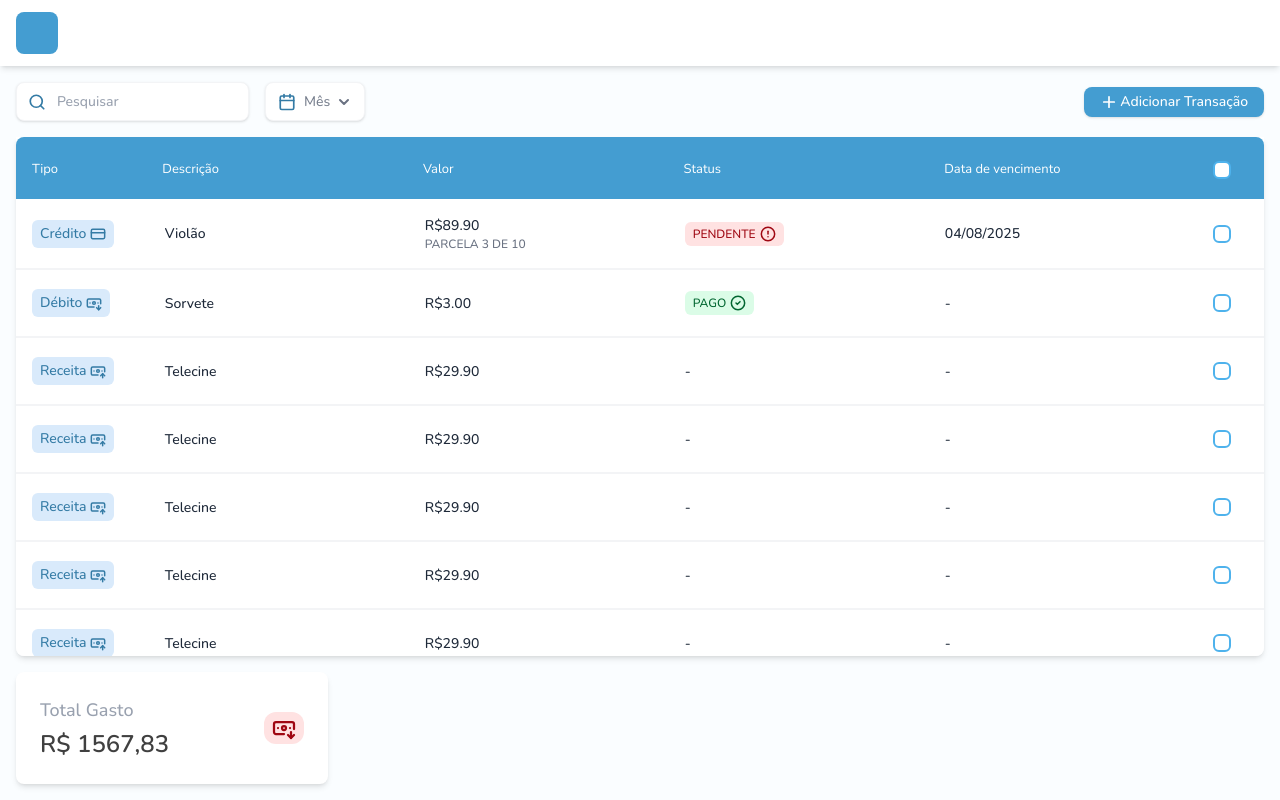
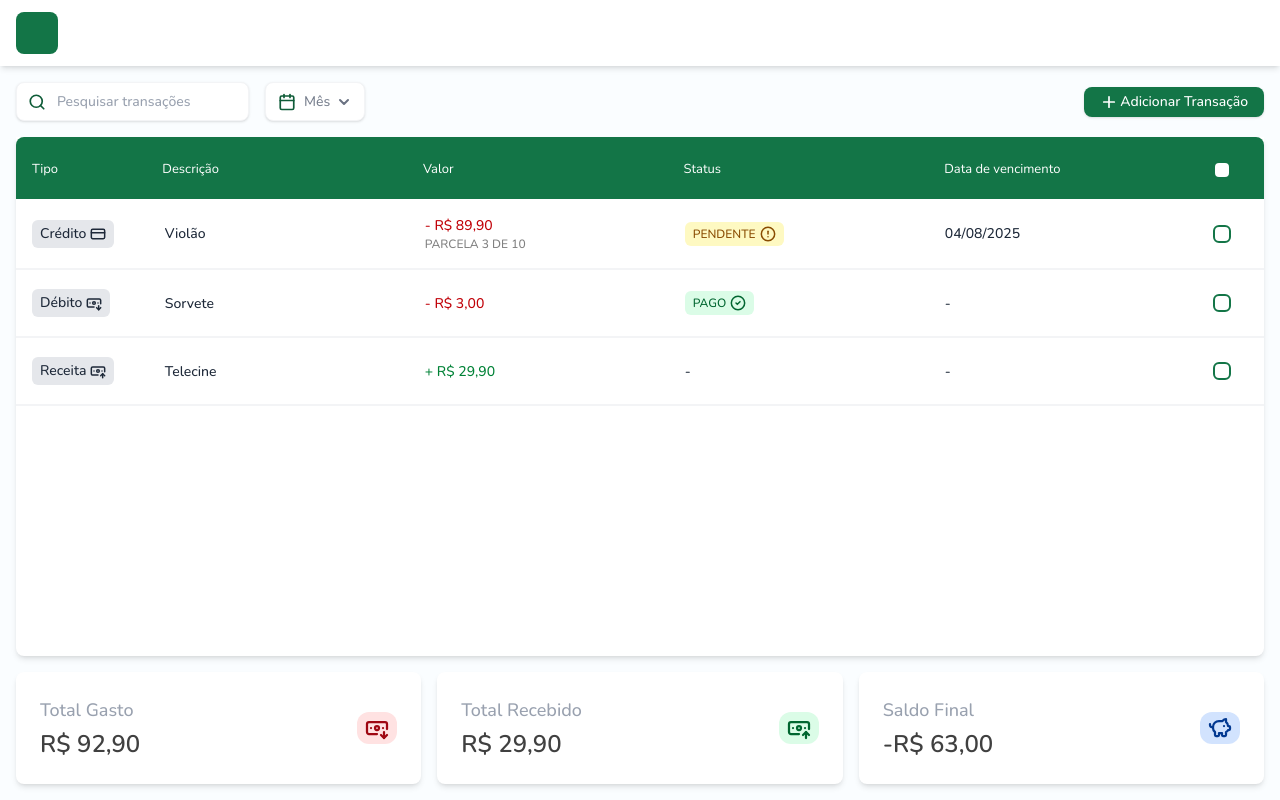
Before and after one commit to faelcjeronymo/financial-organizer, a Next.js app: page / in a window 1280 px wide. Built offline with nearby package versions, Linux system fonts and the light colour scheme.

Commit message:
home page development resume

```diff
--- /dev/null
+++ b/src/app/_components/Container/index.tsx
@@ -0,0 +1,9 @@
+const Container = (props: { children: React.ReactNode, classNames?: string }) => {
+    return (
+        <div className={`max-w-7xl mx-auto h-full ${props.classNames}`.trim()}>
+            {props.children}
+        </div>
+    )
+}
+
+export default Container;
--- a/src/app/_components/Content/index.tsx
+++ b/src/app/_components/Content/index.tsx
@@ -1,3 +1,5 @@
+import Container from "../Container";
+
 interface ContentProps {
     children: React.ReactNode;
 }
@@ -5,7 +7,9 @@
 const Content = ({ children }: ContentProps) => {
     return (
         <main className="pt-[5.125rem] h-full max-h-full bg-[#fafdff] px-4">
-            {children}
+            <Container>
+                {children}
+            </Container>
         </main>
     );
 }
--- /dev/null
+++ b/src/app/_components/CustomInput/index.tsx
@@ -0,0 +1,39 @@
+import React from "react";
+
+const CustomInput = (props: {placeholder: string, icon?: React.ReactElement, type?: string}) => {
+    const defaultAttributes = {
+        type: props.type || "text",
+        placeholder: props.placeholder,
+        className: "appearance-none p-3 py-2 border rounded-lg shadow-sm bg-white border-gray-100 hover:border-gray-200 focus-visible:outline-0 transition h-[42] placeholder:text-gray-400"
+    } as React.InputHTMLAttributes<HTMLInputElement>;
+
+    // const inputClassNames = `appearence-none p-3 py-2 border rounded-lg shadow-sm bg-white border-gray-100 hover:border-gray-200 focus-visible:outline-0 transition h-[42] placeholder:text-gray-400`.trim()
+
+    let input = null;
+
+    input = (
+        <input {...defaultAttributes}/>
+    )
+
+    if (React.isValidElement(props.icon)) {
+        defaultAttributes.className += " ps-10";
+
+        input = (
+            <div className="relative">
+                <input
+                    {...defaultAttributes}/>
+                <div className="absolute top-1/2 start-3 -translate-y-1/2 text-primary-600">
+                    {props.icon}
+                </div>
+            </div>
+        )
+    }
+
+    return (
+        <>
+            {input}
+        </>
+    )
+};
+
+export default CustomInput;
--- /dev/null
+++ b/src/app/_components/DataCard/index.tsx
@@ -0,0 +1,17 @@
+import BgText from "../BgText";
+
+const DataCard = (props: { title: string, value: string, icon: React.ReactNode, iconClassNames?: string}) => {
+    return (
+        <div className="bg-white shadow-md p-6 flex rounded-lg justify-between items-center">
+            <div className="flex flex-col">
+                <span className="text-gray-400 text-lg mb-1">{props.title}</span>
+                <span className="text-2xl text-neutral-700 font-semibold">{props.value}</span>
+            </div>
+            <BgText className={`h-[42] w-[42] flex justify-center items-center rounded-xl ${props.iconClassNames}`.trim()}>
+                {props.icon}
+            </BgText>
+        </div>
+    )
+}
+
+export default DataCard;
--- a/src/app/_components/Header/index.tsx
+++ b/src/app/_components/Header/index.tsx
@@ -1,7 +1,13 @@
+import Container from "../Container";
+
 const Header = () => {
     return (
-        <header className="flex fixed w-full z-10 items-center justify-between py-3 px-4 shadow-md bg-white">
-            <div className="bg-primary-500" style={{width: 42, height: 42, borderRadius: 8}}></div>
+        <header className="fixed w-full z-10 py-3 px-4 shadow-md bg-white">
+            <Container>
+                <div className="flex items-center justify-between">
+                    <div className="bg-primary-500" style={{width: 42, height: 42, borderRadius: 8}}></div>
+                </div>
+            </Container>
         </header>
     );
 }
--- a/src/app/_components/SearchBar/index.tsx
+++ b/src/app/_components/SearchBar/index.tsx
@@ -1,15 +1,11 @@
 import { Search } from "lucide-react";
+import CustomInput from "../CustomInput";
 
-interface SearchBarProps {
-    placeholder: string
-}
-
-const SearchBar = ({ placeholder }: SearchBarProps) => {
+const SearchBar = () => {
     return (
-        <div className="relative">
-            <input className="appearence-none p-3 py-2 border rounded-lg shadow bg-white border-gray-100 ps-10 hover:border-gray-200 focus-visible:outline-0 transition h-[42] placeholder:text-gray-400" placeholder={placeholder}/>
-            <Search className="absolute top-1/2 start-3 -translate-y-1/2 text-primary-600" size={18}/>
-        </div>
+        <>
+            <CustomInput placeholder="Pesquisar" icon={<Search size={18}/>}/>
+        </>
     );
 }
 
--- a/src/app/_components/Transaction/index.tsx
+++ b/src/app/_components/Transaction/index.tsx
@@ -4,12 +4,12 @@
 import { TableData, TableLineSelect, TableRow } from "../TransactionsTable";
 import React from "react";
 
-enum PaymentType {
+export enum PaymentType {
     DEBIT = 1,
     CREDIT = 2
 }
 
-enum TransactionType {
+export enum TransactionType {
     EXPENSE = 1,
     REVENUE = 2
 }
@@ -25,14 +25,13 @@
     totalInstallments?: number;
 }
 
-//TODO: Show installments for credit expenses
 const Transaction = (props: TransactionProps) => {
     let installments: React.ReactNode = null;
 
     if (props.payment_type === PaymentType.CREDIT && (props.totalInstallments !== undefined && props.currentInstallment !== undefined)) {
         installments = (
-            <div className="text-xs uppercase text-gray-500">
-                {` Parcela ${props.currentInstallment} de ${props.totalInstallments}`}
+            <div className="text-xs uppercase text-neutral-500 opacity-90">
+                {`Parcela ${props.currentInstallment} de ${props.totalInstallments}`}
             </div>
         );
     }
@@ -50,7 +49,9 @@
                 </TableData>
                 <TableData className="w-[12%] max-w-full">
                     <div className="flex flex-col">
-                        {props.value.toLocaleString('pr-BR', { style: 'currency', currency: 'BRL' })}
+                        <span className={`${props.type === TransactionType.REVENUE ? 'text-green-700' : 'text-red-700'}`}>
+                            {props.type === TransactionType.REVENUE ? '+' : '-'} {props.value.toLocaleString('pt-BR', { style: 'currency', currency: 'BRL' })}
+                        </span>
                         {installments}
                     </div>
                 </TableData>
@@ -61,7 +62,7 @@
                             <CircleCheck className="ms-1" size={16}/>
                         </BgText>
                     : props.isPayed === false ?
-                        <BgText type="error">
+                        <BgText type="warning">
                             <span className="uppercase text-xs">Pendente</span>
                             <CircleAlert className="ms-1" size={16}/>
                         </BgText>
@@ -81,7 +82,7 @@
     const revenueIcon: React.ReactNode = <BanknoteArrowUpIcon size={16}/>;
 
     return (
-        <BgText icon={props.type === TransactionType.REVENUE ? revenueIcon : paymentTypeIcon} className="bg-primary-100 text-primary-600">
+        <BgText icon={props.type === TransactionType.REVENUE ? revenueIcon : paymentTypeIcon} className="bg-gray-200 text-gray-600">
             {props.type === TransactionType.REVENUE ? "Receita" : (props.payment_type === PaymentType.DEBIT ? "Débito" : "Crédito")}
         </BgText>
     );
--- a/src/app/_components/TransactionsTable/index.tsx
+++ b/src/app/_components/TransactionsTable/index.tsx
@@ -1,3 +1,5 @@
+'use client';
+
 import React from "react";
 import Transaction from "../Transaction";
 
@@ -18,7 +20,34 @@
     className?: string;
 }
 
-const TransactionsTable = () => {
+export interface Transaction {
+    id: number;
+    description: string;
+    type: number; // 1 for expense, 2 for income
+    value: number;
+    dueDate?: Date;
+    isPayed?: boolean;
+    payment_type?: number; // 1 for cash, 2 for card, etc.
+    currentInstallment?: number;
+    totalInstallments?: number;
+}
+
+interface TransactionsTableProps {
+    transactions: Array<Transaction>;
+    isLoading?: boolean;
+}
+
+// TODO: Render transactions from database
+//TODO: Transactions needs to be rendered from a object with a map function
+const TransactionsTable = (props: TransactionsTableProps) => {
+    const { transactions, isLoading } = props;
+
+    const renderedTransactions = transactions.map((transaction) => {
+        return (
+            <Transaction key={transaction.id} description={transaction.description} type={transaction.type} value={transaction.value} dueDate={transaction.dueDate} isPayed={transaction.isPayed} payment_type={transaction.payment_type} currentInstallment={transaction.currentInstallment} totalInstallments={transaction.totalInstallments}/>
+        );
+    });
+
     return (
         <table className="appearance-none w-full text-gray-800 relative table-fixed border-collapse rounded-b-lg">
             <thead className="sticky top-0 bg-primary-500 w-full block rounded-t-lg">
@@ -34,21 +63,9 @@
                 </TableRow>
             </thead>
             <tbody className="block">
-                <Transaction description="Violão" type={1} value={89.90} dueDate={new Date()} isPayed={false} payment_type={2} currentInstallment={3} totalInstallments={10}/>
-                <Transaction description="Sorvete" type={1} value={3.00} isPayed={true} payment_type={1}/>
-                <Transaction description="Telecine" type={2} value={29.90}/>
-                <Transaction description="Telecine" type={2} value={29.90}/>
-                <Transaction description="Telecine" type={2} value={29.90}/>
-                <Transaction description="Telecine" type={2} value={29.90}/>
-                <Transaction description="Telecine" type={2} value={29.90}/>
-                <Transaction description="Telecine" type={2} value={29.90}/>
-                <Transaction description="Telecine" type={2} value={29.90}/>
-                <Transaction description="Telecine" type={2} value={29.90}/>
-                <Transaction description="Telecine" type={2} value={29.90}/>
-                <Transaction description="Telecine" type={2} value={29.90}/>
-                <Transaction description="Telecine" type={2} value={29.90}/>
-                <Transaction description="Telecine" type={2} value={29.90}/>
-                <Transaction description="Telecine" type={2} value={29.90}/>
+                {isLoading ?
+                    <TableRow><TableData>Carregando...</TableData></TableRow>
+                    : renderedTransactions}
             </tbody>
         </table>
     );
@@ -92,7 +109,7 @@
     return(
         <>
             <div className="inline-flex items-center rounded-[16px] p-2 transition-colors duration-75 hover:bg-primary-100">
-                <input type="checkbox" checked={selected} onChange={handleSelect} className={`appearance-none align-middle w-4.5 h-4.5 border-2 bg-white border-primary-400 rounded-[6px] cursor-pointer transition-colors checked:border-primary-500 checked:bg-primary-50 checked:bg-[url(/icons/check.svg)] checked:bg-center checked:bg-no-repeat checked:text-primary-500 focus:outline-primary-500 ${props.className}`.trim()}/>
+                <input type="checkbox" checked={selected} onChange={handleSelect} className={`appearance-none align-middle w-4.5 h-4.5 border-2 bg-white border-primary-500 rounded-[6px] cursor-pointer transition-colors checked:border-primary-600 checked:bg-primary-50 checked:bg-[url(/icons/check.svg)] checked:bg-center checked:bg-no-repeat checked:text-primary-600 focus:outline-primary-500 ${props.className}`.trim()}/>
             </div>
         </>
     );
--- a/src/app/page.tsx
+++ b/src/app/page.tsx
@@ -1,51 +1,147 @@
 'use client';
 
-import { BanknoteArrowDown, Calendar, Plus } from "lucide-react";
+import { BanknoteArrowDown, BanknoteArrowUp, Calendar, PiggyBank, Plus, Search } from "lucide-react";
 import Dropdown, { DropdownGroup } from "./_components/Dropdown";
 import SearchBar from "./_components/SearchBar";
-import TransactionsTable from "./_components/TransactionsTable";
-import BgText from "./_components/BgText";
+import TransactionsTable, { Transaction } from "./_components/TransactionsTable";
+import DataCard from "./_components/DataCard";
+import { PaymentType, TransactionType } from "./_components/Transaction";
+import { useEffect, useState } from "react";
+import CustomInput from "./_components/CustomInput";
 
-//TODO: Criar o dropdown com os meses
-const months: Array<DropdownGroup> = [
-    {
-        title: "2025",
-        items: [
+function getMonths(action: (year: number, month: number) => void): Array<DropdownGroup> {
+    const months: Array<DropdownGroup> = [];
+    const monthNames = [
+        "Janeiro", "Fevereiro", "Março", "Abril", "Maio", "Junho",
+        "Julho", "Agosto", "Setembro", "Outubro", "Novembro", "Dezembro"
+    ];
+
+    for (let i = 2025; i <= 2027; i++) {
+        months.push({
+            title: `${i}`,
+            items: monthNames.map((month, index) => ({
+                label: month,
+                action: (e) => {
+                    e.preventDefault();
+                    action(i, index + 1) // index + 1 because months are 1-indexed
+                }
+            }))
+        })
+    }
+
+    return months;
+}
+
+//TODO: Fetch transactions from a database or API (REMOVE THIS)
+async function fetchTransactions(additionalParameters?: any) {
+    console.log(`Fetching transactions... Additional parameters: ${JSON.stringify(additionalParameters)}`);
+
+    const transactions: Array<Transaction> = [];
+
+    try {
+        // Simulate fetching transactions from a database
+
+        transactions.push(
             {
-                label: "Janeiro",
-                action: () => console.log("Janeiro")
+                id: 1,
+                description: "Violão",
+                type: TransactionType.EXPENSE,
+                value: 89.90,
+                dueDate: new Date(),
+                isPayed: false,
+                payment_type: PaymentType.CREDIT,
+                currentInstallment: 3,
+                totalInstallments: 10
             },
             {
-                label: "Fevereiro",
-                action: () => console.log("Fevereiro")
+                id: 2,
+                description: "Sorvete",
+                type: TransactionType.EXPENSE,
+                value: 3.00,
+                isPayed: true,
+                payment_type: PaymentType.DEBIT
             },
             {
-                label: "Março",
-                action: () => console.log("Março")
-            },
-            {
-                label: "Abril",
-                action: () => console.log("Abril")
-            },
-            {
-                label: "Maio",
-                action: () => console.log("Maio")
-            },
-            {
-                label: "Junho",
-                action: () => console.log("Junho")
+                id: 3,
+                description: "Telecine",
+                type: TransactionType.REVENUE,
+                value: 29.90
             }
-        ]
+        );
+
+        return transactions;
+
+    } catch (error) {
+        console.error("Error fetching transactions:", error);
+        return transactions;
     }
-];
+}
 
 const Page = () => {
+    const actualYear = new Date().getFullYear();
+    const actualMonth = new Date().getMonth() + 1;
+
+    const [totalExpenses, setTotalExpenses] = useState<number>(0.00);
+    const [totalRevenue, setTotalRevenue] = useState<number>(0.00);
+    const [finalBalance, setFinalBalance] = useState<number>(0.00);
+    const [transactions, setTransactions] = useState<Array<Transaction>>([]);
+    const [fetchingTransactions, setFetchingTransactions] = useState(false);
+    const [selectedYear, setSelectedYear] = useState<number>(actualYear);
+    const [selectedMonth, setSelectedMonth] = useState<number>(actualMonth + 1);
+
+    const changeSelectedDate = (year: number, month: number) => {
+        setSelectedYear(year);
+        setSelectedMonth(month);
+    }
+
+    const months = getMonths(changeSelectedDate);
+
+    useEffect(() => {
+        getTransactions();
+    }, []);
+
+    useEffect(() => {
+        if (transactions.length > 0) {
+            transactions.forEach((transaction) => {
+                if (transaction.type === TransactionType.EXPENSE) {
+                    setTotalExpenses((prev) => prev + transaction.value);
+                } else if (transaction.type === TransactionType.REVENUE) {
+                    setTotalRevenue((prev) => prev + transaction.value);
+                }
+            });
+        }
+    }, [transactions])
+
+    useEffect(() => {
+        setFinalBalance(totalRevenue - totalExpenses);
+    }, [totalExpenses, totalRevenue])
+
+    useEffect(() => {
+        getTransactions();
+        setTotalExpenses(0.00);
+        setTotalRevenue(0.00);
+        setFinalBalance(0.00);
+    }, [selectedYear, selectedMonth])
+
+    const getTransactions = () => {
+        //TODO: fetch transactions from database
+        setFetchingTransactions(true);
+
+        fetchTransactions({
+            year: selectedYear,
+            month: selectedMonth
+        }).then((data) => {
+            setTransactions(data);
+            setFetchingTransactions(false);
+        }).catch((error) => {
+            console.error("Failed to fetch transactions:", error);
+        });
+    }
+
     return (
         <div className="relative h-full flex flex-col pb-4">
             <div className="flex items-center gap-x-4 mb-4">
-                <SearchBar
-                    placeholder={"Pesquisar"}
-                />
+                <CustomInput placeholder="Pesquisar transações" icon={<Search size={18} />} />
                 <Dropdown
                     label="Mês"
                     icon={<Calendar className="text-primary-600" size={18}/>}
@@ -57,18 +153,13 @@
                 </button>
             </div>
             <div className="bg-white border-0 shadow-md h-full overflow-auto rounded-b-lg mb-4">
-                <TransactionsTable/>
+                <TransactionsTable transactions={transactions} isLoading={fetchingTransactions}/>
             </div>
-            <div className="grid grid-cols-4">
-                <div className="bg-white shadow-md p-6 flex rounded-lg justify-between items-center">
-                    <div className="flex flex-col">
-                        <span className="text-gray-400 text-lg mb-1">Total Gasto</span>
-                        <span className="text-2xl text-neutral-700 font-semibold">R$ 1567,83</span>
-                    </div>
-                    <BgText className="bg-red-100 text-red-800 h-[42] w-[42] flex justify-center items-center rounded-xl">
-                        <BanknoteArrowDown/>
-                    </BgText>
-                </div>
+            <div className="grid grid-cols-3 gap-4">
+                {/* TODO: Use database values */}
+                <DataCard title="Total Gasto" value={`${totalExpenses.toLocaleString('pt-BR', { style: 'currency', currency: 'BRL' })}`} icon={<BanknoteArrowDown/>} iconClassNames="bg-red-100 text-red-800"/>
+                <DataCard title="Total Recebido" value={`${totalRevenue.toLocaleString('pt-BR', { style: 'currency', currency: 'BRL' })}`} icon={<BanknoteArrowUp/>} iconClassNames="bg-green-100 text-green-800"/>
+                <DataCard title="Saldo Final" value={`${finalBalance.toLocaleString('pt-BR', { style: 'currency', currency: 'BRL' })}`} icon={<PiggyBank/>} iconClassNames="bg-secondary-50 text-secondary-400"/>
             </div>
         </div>
     );
```
Also changed, not shown: src/app/_components/Dropdown/index.tsx (+9 -8 lines), src/app/globals.css (+22 -22 lines), public/icons/check.svg.
